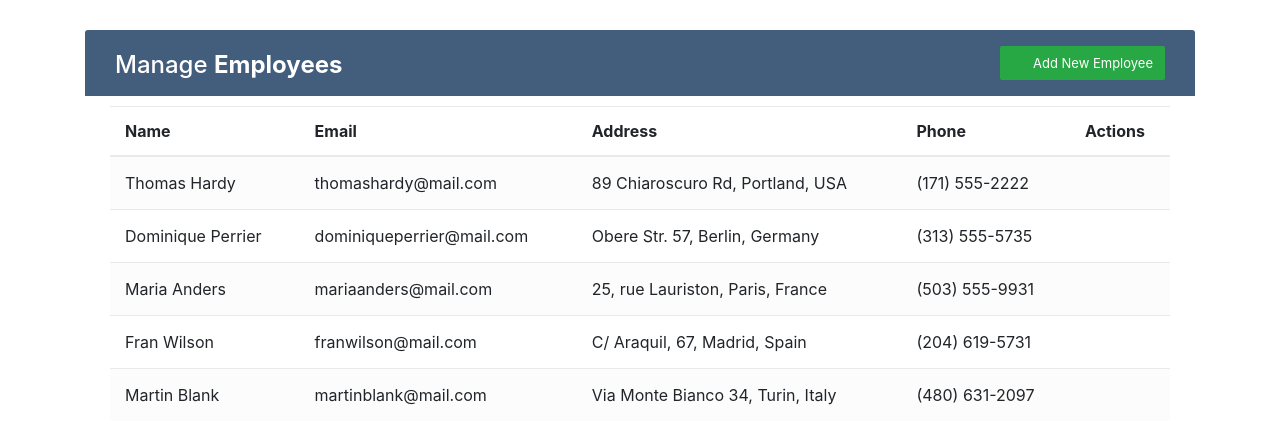
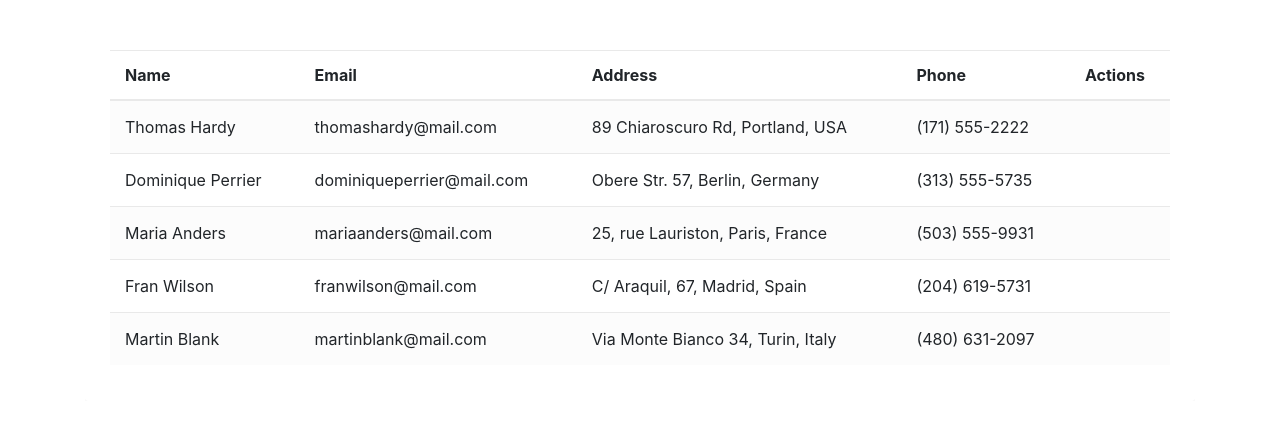
Before and after one commit to fatihcihan/manage-employee, a React (Create React App) app: page / in a window 1280 px wide. Shown: the top 444 px of the page. Built offline with nearby package versions, Linux system fonts and the light colour scheme.

Commit message:
related jsx structure moved to EmployeeList component

```diff
--- a/src/App.js
+++ b/src/App.js
@@ -7,16 +7,6 @@ function App() {
       <div className="container-xl">
         <div className="table-responsive">
           <div className="table-wrapper">
-            <div className="table-title">
-              <div className="row">
-                <div className="col-sm-6">
-                  <h2>Manage <b>Employees</b></h2>
-                </div>
-                <div className="col-sm-6">
-                  <a href="#addEmployeeModal" className="btn btn-success" data-toggle="modal"><i className="material-icons">&#xE147;</i> <span>Add New Employee</span></a>
-                </div>
-              </div>
-            </div>
             <EmployeeContextProvider>
               <EmployeeList />
             </EmployeeContextProvider>
```
